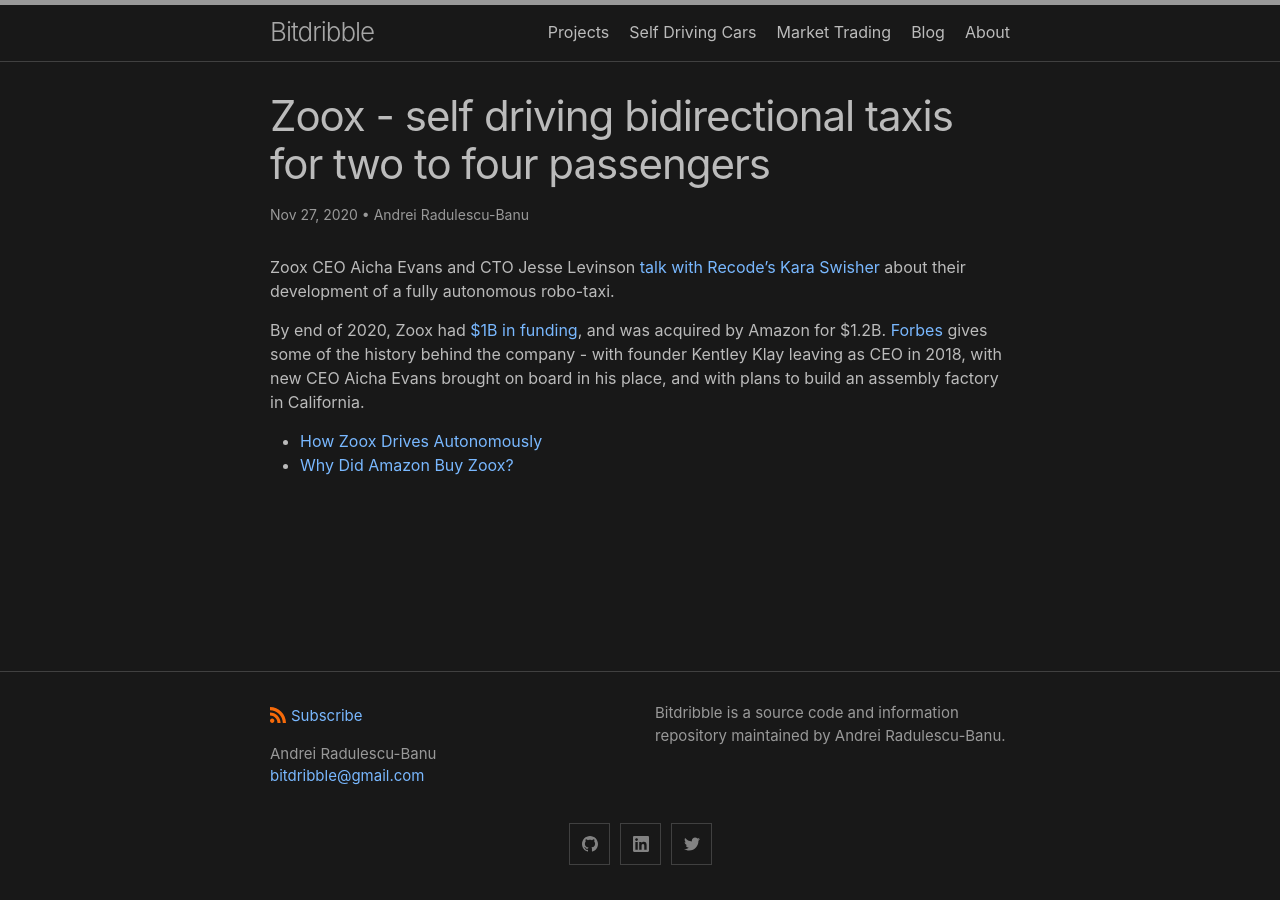
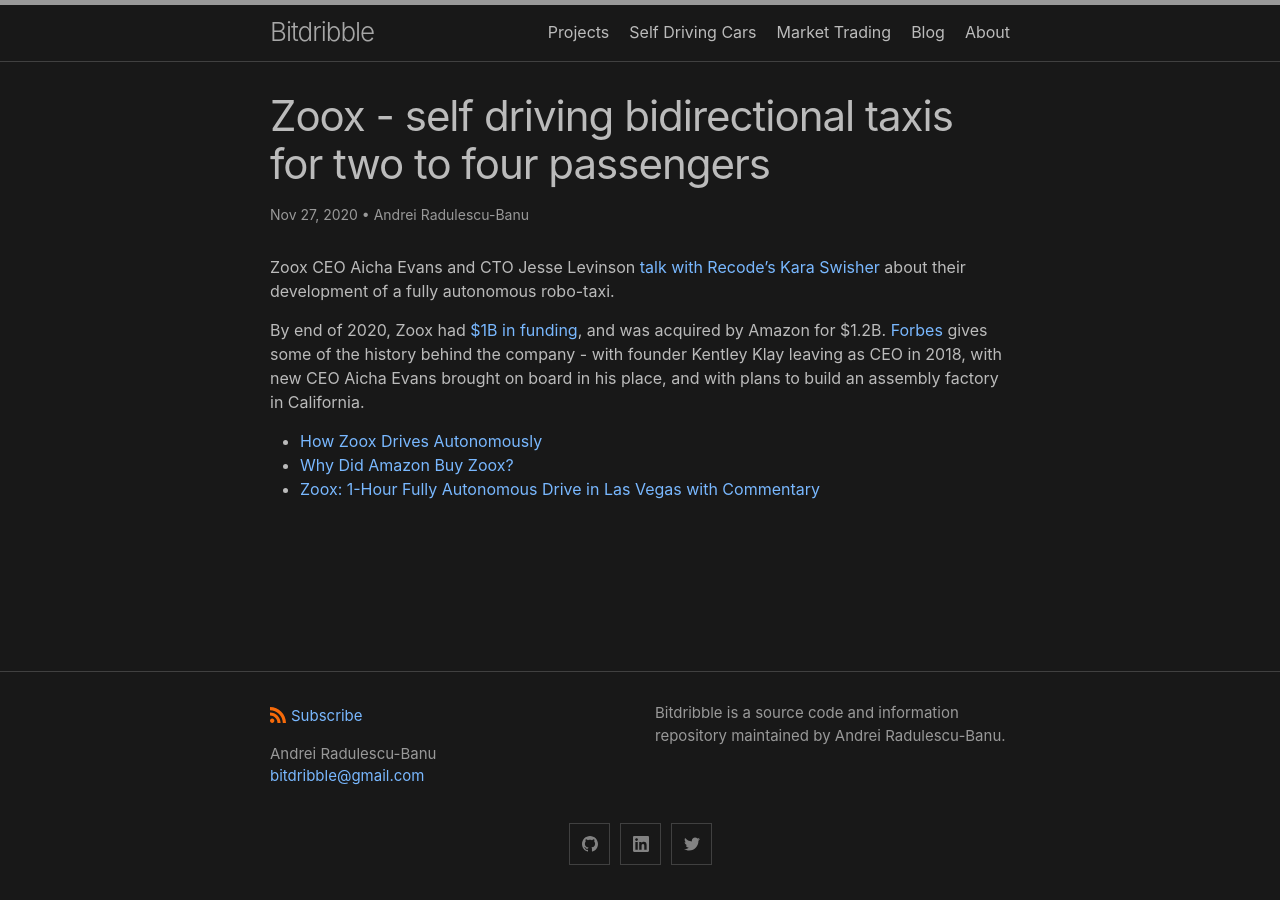
Before and after one commit to analytiq-hub/sigagent.github.io, a Jekyll site: the page built from _posts/2020-11-27-zoox.md, in a window 1280 px wide. Built offline with Jekyll 4.4.1, drawn with Linux system fonts in a browser that asks for light colours.

Commit message:
*** empty log message ***

```diff
--- a/_posts/2020-11-27-zoox.md
+++ b/_posts/2020-11-27-zoox.md
@@ -11,3 +11,4 @@ By end of 2020, Zoox had [$1B in funding](https://www.crunchbase.com/organizatio
 
 * [How Zoox Drives Autonomously](https://www.youtube.com/watch?v=J5uIpUS-j00&feature=youtu.be)
 * [Why Did Amazon Buy Zoox?](https://www.youtube.com/watch?v=hW843ETmNcM)
+* [Zoox: 1-Hour Fully Autonomous Drive in Las Vegas with Commentary](https://www.youtube.com/watch?v=6sBpkgRA6sM)
```
